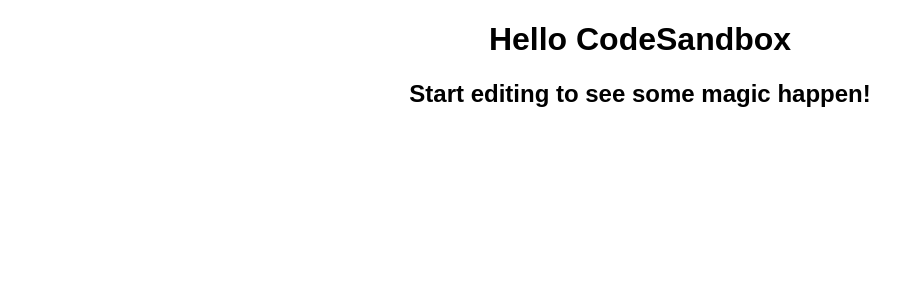
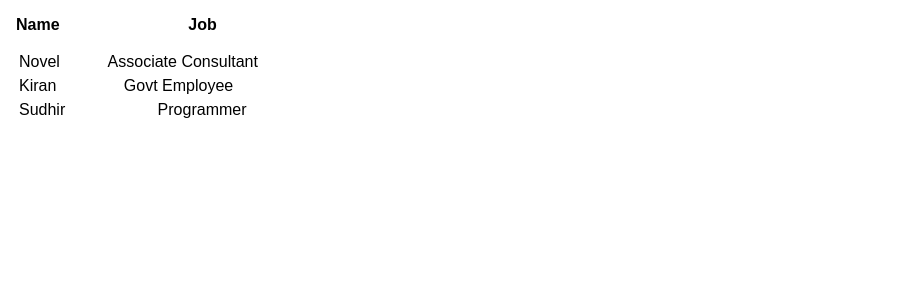
Before and after one commit to nokaur/ReactAssignments, a React (Create React App) app: page / in a window 1280 px wide. Shown: the top 300 px of the page, without its empty margins (0-915 px from the left). Built offline with nearby package versions, Linux system fonts and the light colour scheme.

Commit message:
AssignmentChange-1

```diff
--- a/src/App.js
+++ b/src/App.js
@@ -1,11 +1,17 @@
 import React from "react";
 import "./styles.css";
+import StyleSheet from "./Assignments/MyStyleSheet.css";
+
+import Greet from "./Assignments/Assignment-1";
+import List from "./Assignments/Assignment-2";
 
 export default function App() {
   return (
     <div className="App">
-      <h1>Hello CodeSandbox</h1>
-      <h2>Start editing to see some magic happen!</h2>
+      {/* ASSIGMENT-1 */}
+      {/* <Greet /> */}
+      {/* ASSIGNMENT-2 */}
+      <List />
     </div>
   );
 }
--- /dev/null
+++ b/src/Assignments/Assignment-1.js
@@ -0,0 +1,11 @@
+import React from 'react';
+
+function Greet(){
+  return (
+    <div>
+      <h2>Hello World</h2>
+    </div>
+  )
+}
+
+export default Greet;
--- /dev/null
+++ b/src/Assignments/Assignment-2.js
@@ -0,0 +1,48 @@
+import React from "react";
+
+function List() {
+  const employee = [
+    {
+      Id: 1,
+      Name: "Novel",
+      Job: " Associate Consultant"
+    },
+    {
+      Id: 2,
+      Name: "Kiran",
+      Job: "Govt Employee"
+    },
+    {
+      Id: 3,
+      Name: "Sudhir",
+      Job: "Programmer"
+    }
+  ];
+
+  const emplist = employee.map((emp) => (
+    <table style={({ textAlign: "left" }, { width: "400px" })}>
+      <tr>
+        <td>{emp.Name}</td>
+        <td>{emp.Job}</td>
+      </tr>
+    </table>
+  ));
+
+  return (
+    <div>
+      <table className="table">
+        <tr>
+          <th>Name</th>
+          <th>Job</th>
+        </tr>
+      </table>
+      <table className="table">
+        <tr>
+          <td>{emplist}</td>
+        </tr>
+      </table>
+    </div>
+  );
+}
+
+export default List;
--- /dev/null
+++ b/src/Assignments/MyStyleSheet.css
@@ -0,0 +1,8 @@
+.table {
+  width: 300px;
+  text-align: left;
+  padding: 5px;
+}
+.th {
+  text-align: left;
+}
```
